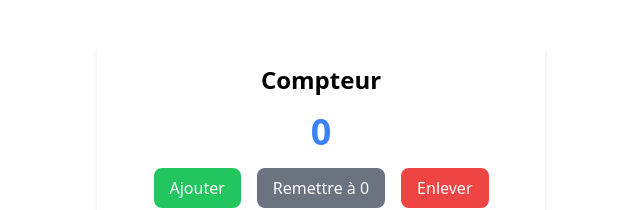
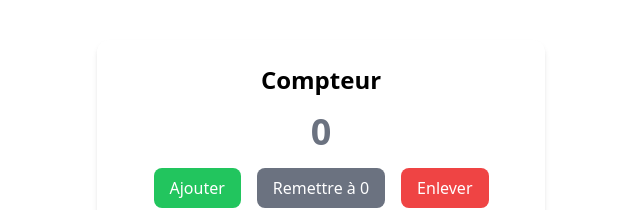
Before and after one commit to Harry8679/Counter-React-Udemy, a React (Create React App) app: page / in a window 1280 px wide. Shown: the top 210 px of the page, without its empty margins (319-959 px from the left). Built offline with nearby package versions, Linux system fonts and the light colour scheme; the HTML template or start-up script is replaced by a standard one.

Commit message:
Get Color function

```diff
--- a/src/Counter.jsx
+++ b/src/Counter.jsx
@@ -3,10 +3,16 @@ import React, { useState } from "react";
 export default function Counter() {
   const [count, setCount] = useState(0);
 
+  const getColor = () => {
+    if (count > 0) return "text-green-500";
+    if (count < 0) return "text-red-500";
+    return "text-gray-500";
+  };
+
   return (
     <div className="max-w-md mx-auto mt-10 p-6 bg-white rounded-xl shadow-md text-center">
       <h1 className="text-2xl font-bold mb-4">Compteur</h1>
-      <p className="text-4xl font-bold text-blue-500 mb-4">{count}</p>
+      <p className={`text-4xl font-bold mb-4 ${getColor()}`}>{count}</p>
       <div className="flex justify-center gap-4">
         <button
           className="bg-green-500 text-white px-4 py-2 rounded-lg"
```
